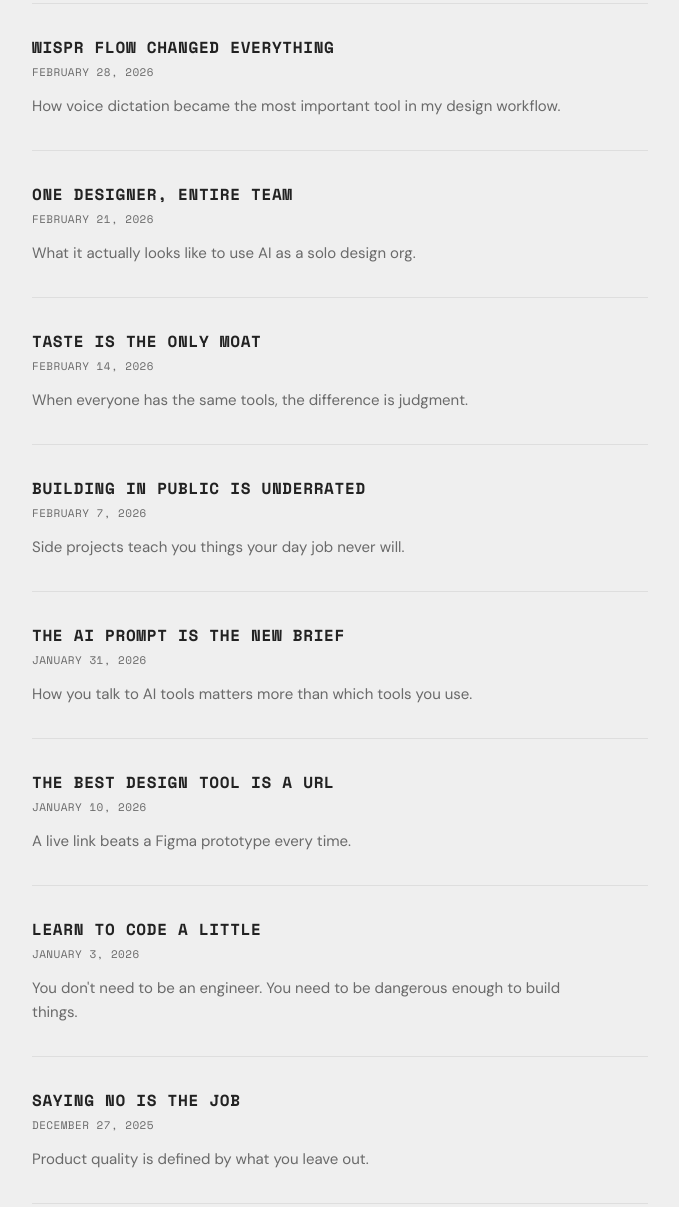
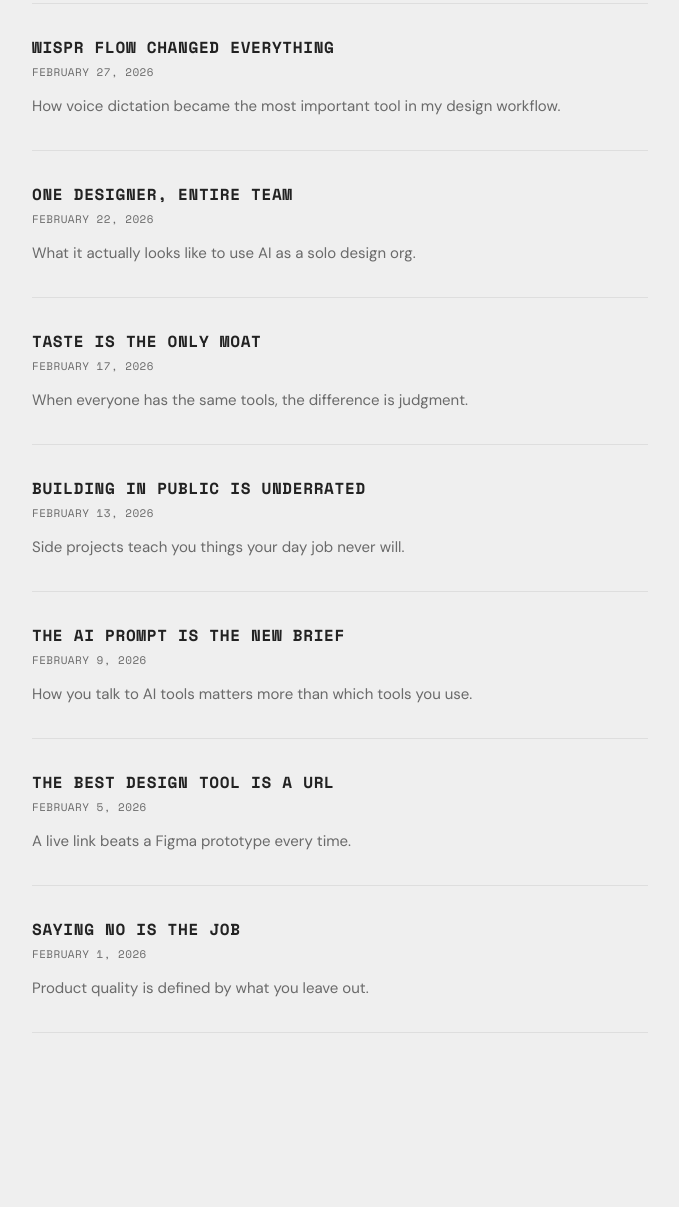
Before and after one commit to jfsanzone/sanz.one, a plain HTML site: page journal/index.html in a window 1280 px wide. Shown: the part 130-1337 px from the top of the page, without its empty margins (300-979 px from the left). After the commit the page ends 1259 px from the top, so only its background shows below. Drawn offline with nearby package versions, Linux system fonts and the light colour scheme.

Commit message:
remove learn to code post, update dates to february

```diff
--- a/journal/index.html
+++ b/journal/index.html
@@ -205,7 +205,7 @@
     <article class="post-item">
       <a href="posts/wispr-flow-changed-everything.html" class="post-link">
         <h2 class="post-title">Wispr Flow Changed Everything</h2>
-        <time class="post-meta" datetime="2026-02-28">February 28, 2026</time>
+        <time class="post-meta" datetime="2026-02-27">February 27, 2026</time>
         <p class="post-excerpt">How voice dictation became the most important tool in my design workflow.</p>
       </a>
     </article>
@@ -213,7 +213,7 @@
     <article class="post-item">
       <a href="posts/one-designer-entire-team.html" class="post-link">
         <h2 class="post-title">One Designer, Entire Team</h2>
-        <time class="post-meta" datetime="2026-02-21">February 21, 2026</time>
+        <time class="post-meta" datetime="2026-02-22">February 22, 2026</time>
         <p class="post-excerpt">What it actually looks like to use AI as a solo design org.</p>
       </a>
     </article>
@@ -221,7 +221,7 @@
     <article class="post-item">
       <a href="posts/taste-is-the-only-moat.html" class="post-link">
         <h2 class="post-title">Taste Is the Only Moat</h2>
-        <time class="post-meta" datetime="2026-02-14">February 14, 2026</time>
+        <time class="post-meta" datetime="2026-02-17">February 17, 2026</time>
         <p class="post-excerpt">When everyone has the same tools, the difference is judgment.</p>
       </a>
     </article>
@@ -229,7 +229,7 @@
     <article class="post-item">
       <a href="posts/building-in-public-is-underrated.html" class="post-link">
         <h2 class="post-title">Building in Public Is Underrated</h2>
-        <time class="post-meta" datetime="2026-02-07">February 7, 2026</time>
+        <time class="post-meta" datetime="2026-02-13">February 13, 2026</time>
         <p class="post-excerpt">Side projects teach you things your day job never will.</p>
       </a>
     </article>
@@ -237,7 +237,7 @@
     <article class="post-item">
       <a href="posts/the-ai-prompt-is-the-new-brief.html" class="post-link">
         <h2 class="post-title">The AI Prompt Is the New Brief</h2>
-        <time class="post-meta" datetime="2026-01-31">January 31, 2026</time>
+        <time class="post-meta" datetime="2026-02-09">February 9, 2026</time>
         <p class="post-excerpt">How you talk to AI tools matters more than which tools you use.</p>
       </a>
     </article>
@@ -245,23 +245,16 @@
     <article class="post-item">
       <a href="posts/the-best-design-tool-is-a-url.html" class="post-link">
         <h2 class="post-title">The Best Design Tool Is a URL</h2>
-        <time class="post-meta" datetime="2026-01-10">January 10, 2026</time>
+        <time class="post-meta" datetime="2026-02-05">February 5, 2026</time>
         <p class="post-excerpt">A live link beats a Figma prototype every time.</p>
       </a>
     </article>
 
-    <article class="post-item">
-      <a href="posts/learn-to-code-a-little.html" class="post-link">
-        <h2 class="post-title">Learn to Code a Little</h2>
-        <time class="post-meta" datetime="2026-01-03">January 3, 2026</time>
-        <p class="post-excerpt">You don't need to be an engineer. You need to be dangerous enough to build things.</p>
-      </a>
-    </article>
 
     <article class="post-item">
       <a href="posts/saying-no-is-the-job.html" class="post-link">
         <h2 class="post-title">Saying No Is the Job</h2>
-        <time class="post-meta" datetime="2025-12-27">December 27, 2025</time>
+        <time class="post-meta" datetime="2026-02-01">February 1, 2026</time>
         <p class="post-excerpt">Product quality is defined by what you leave out.</p>
       </a>
     </article>
```
Also changed, not shown: index.html (+4 -0 lines), journal/posts/building-in-public-is-underrated.html (+1 -1 lines), journal/posts/one-designer-entire-team.html (+2 -1 lines), journal/posts/saying-no-is-the-job.html (+1 -1 lines), journal/posts/taste-is-the-only-moat.html (+1 -1 lines), journal/posts/the-ai-prompt-is-the-new-brief.html (+1 -1 lines), journal/posts/the-best-design-tool-is-a-url.html (+2 -1 lines), journal/posts/wispr-flow-changed-everything.html (+2 -1 lines).
